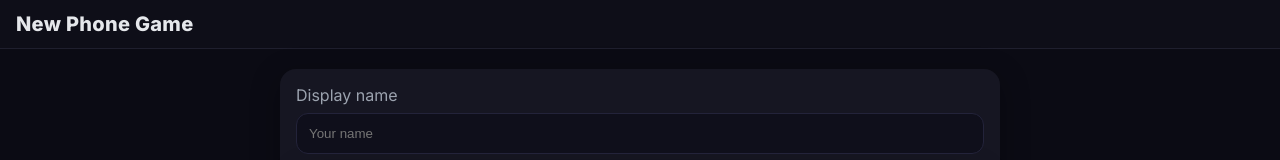
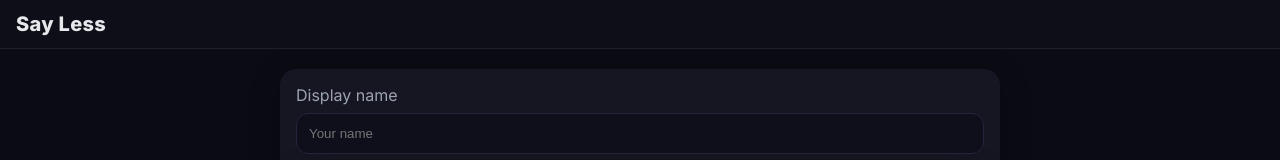
Before and after one commit to KayDiiAOfficial/phonegame, a website: page public/index.html in a window 1280 px wide. Shown: the top 160 px of the page. Drawn offline with nearby package versions, Linux system fonts and the light colour scheme; no server answers.

Commit message:
Update index.html

```diff
--- a/public/index.html
+++ b/public/index.html
@@ -11,7 +11,7 @@
 <body>
   <div id="app">
     <header>
-      <h1>New Phone Game</h1>
+      <h1>Say Less</h1>
       <div id="roomInfo"></div>
     </header>
 
```
